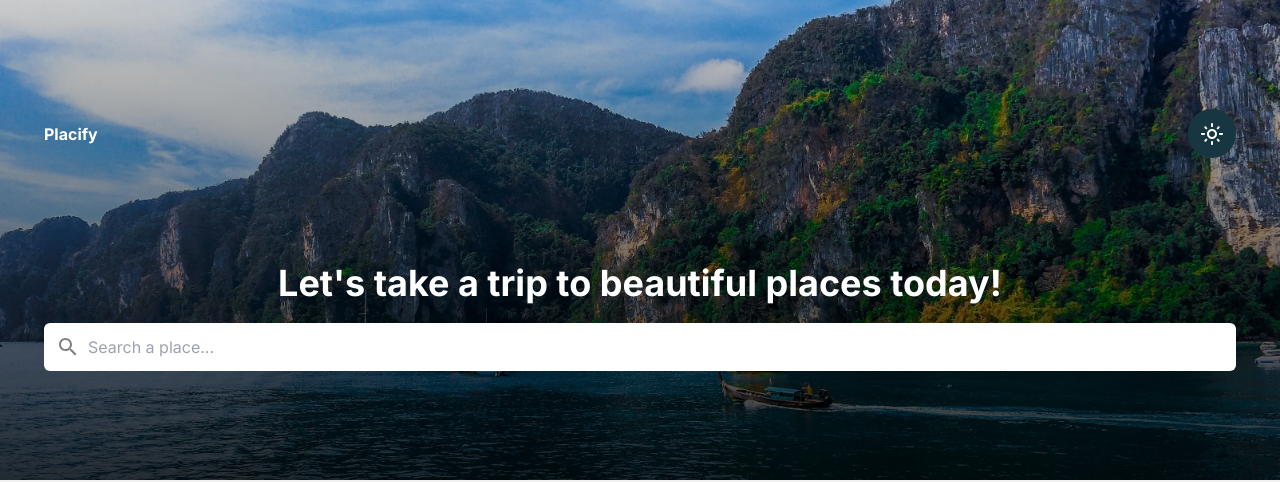
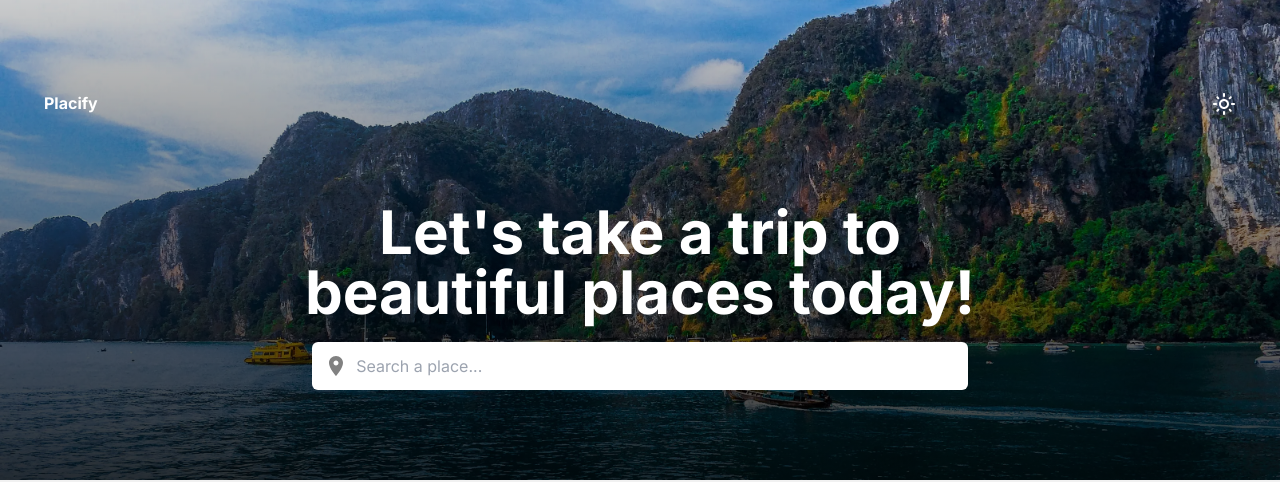
Before and after one commit to koffie99/placify, a Next.js app: page / in a window 1280 px wide. Shown: the top 482 px of the page. Built offline with nearby package versions, Linux system fonts and the light colour scheme; no server answers.

Commit message:
minor UI changes

```diff
--- a/components/Navbar.jsx
+++ b/components/Navbar.jsx
@@ -1,5 +1,5 @@
 "use client"
-import { DarkModeOutlined, LightModeOutlined, SearchOutlined } from '@mui/icons-material'
+import { DarkModeOutlined, LightModeOutlined, LocationOn, SearchOutlined } from '@mui/icons-material'
 import React, { useState, useEffect } from 'react'
 
 const Navbar = () => {
@@ -46,27 +46,22 @@ const Navbar = () => {
     <div className='h-[60vh] p-11 text-white flex flex-col gap-10 justify-evenly' id='nav'>
         <div className='flex items-center justify-between'>
           <h1 className='font-bold'>Placify</h1>
-          <div onClick={handleMode} className='cursor-pointer bg-[#183642] p-3 rounded-full'>
+          <div onClick={handleMode} className='cursor-pointer'>
             {
               lightMode ? <DarkModeOutlined /> : <LightModeOutlined />
             }
           </div>
         </div>
-        <div className='flex flex-col justify-center gap-5'>
-          <h1 className='font-bold text-4xl text-center'>Let's take a trip to {loading ? '' : places.length} beautiful places today!</h1>
-          {/* <form action="" className='flex items-center justify-center'>
-            <div className={`p-3 rounded-md bg-white flex items-center justify-between  ${outline ? 'bg-transparent ring-1 ring-white text-white' : 'bg-white'}`} onFocus={handleOutline}>
-              <input type="text" placeholder='Search Pacify...' className={`outline-none w-[80%] md:w-[100%] ${outline ? 'bg-transparent' : 'bg-white'}`} onFocus={handleOutline}/>
-              <SearchOutlined className='text-[#818181]'/>
-            </div>
-          </form> */}
-          <form action="">
-            <div onFocus={handleOutline} className={`flex items-center justify-between p-3 rounded-md ${outline ? 'ring-1 ring-white bg-tranparent text-white': 'bg-white text-[#818181]'}`}>
-                <div className='flex items-center gap-2'>
-                  <SearchOutlined/>
-                  <input type="text" placeholder='Search a place...' className='bg-transparent outline-none'/>
+        <div className='flex items-center flex-col justify-center gap-5'>
+          <h1 className='font-bold md:text-6xl md:w-[60%] text-4xl text-center'>Let's take a trip to {loading ? '' : places.length} beautiful places today!</h1>
+          <form action="" className='md:w-[55%]'>
+            <div onFocus={handleOutline} className={`flex items-center text-center justify-between p-3 rounded-md ${outline ? 'ring-1 ring-white bg-tranparent text-white': 'bg-white text-[#818181]'}`}>
+                <div className='flex items-center gap-2 w-full'>
+                  {/* <SearchOutlined/> */}
+                  <LocationOn />
+                  <input type="text" placeholder='Search a place...' className='bg-transparent outline-none w-full'/>
                 </div>
-                <div></div>
+                <div onFocus={handleOutline}></div>
             </div>
           </form>
         </div>
--- a/components/PlaceList.jsx
+++ b/components/PlaceList.jsx
@@ -49,20 +49,20 @@ const PlaceList = () => {
       {loading ? <Image width={40} height={40} alt='loading anim' src='/loading.gif'/> : places.map((place) => (
         <div key={place.id} className='bg-white p-5 rounded w-[95%] md:w-[300px] flex flex-col justify-between'>
           <div className='flex flex-col gap-2'>
-            <h1 className='font-semibold text-lg'>{place.name}</h1>
-            <p>{place.desc}</p>
+            <h1 className='font-medium text-lg text-[#252525]'>{place.name}</h1>
+            <p className='font-thin text-sm'>{place.desc}</p>
           </div>
           <div className='flex flex-col gap-2 mt-3'>
-            <div className='flex items-center gap-1 text-sm text-[#818181]'>
+            <div className='flex items-center gap-1 text-sm text-[mediumseagreen]'>
               <LocationOn />
               <p>{place.location}</p>
             </div>
-            <div className='flex items-center gap-1 text-sm text-[#818181]'>
+            <div className='flex items-center gap-1 text-[12px] text-[#818181]'>
               <CalendarMonthOutlined />
               <p>{place.dateCreated}</p>
             </div>
             <div className='flex items-center justify-between mt-3'>
-              <div className='flex items-center gap-1 text-[mediumseagreen] cursor-pointer'>
+              <div className='flex items-center gap-1 text-[#252525] cursor-pointer'>
                 <div onClick={handleLike}>
                   {
                     liked ? <ThumbUp /> : <ThumbUpAltOutlined />
```
